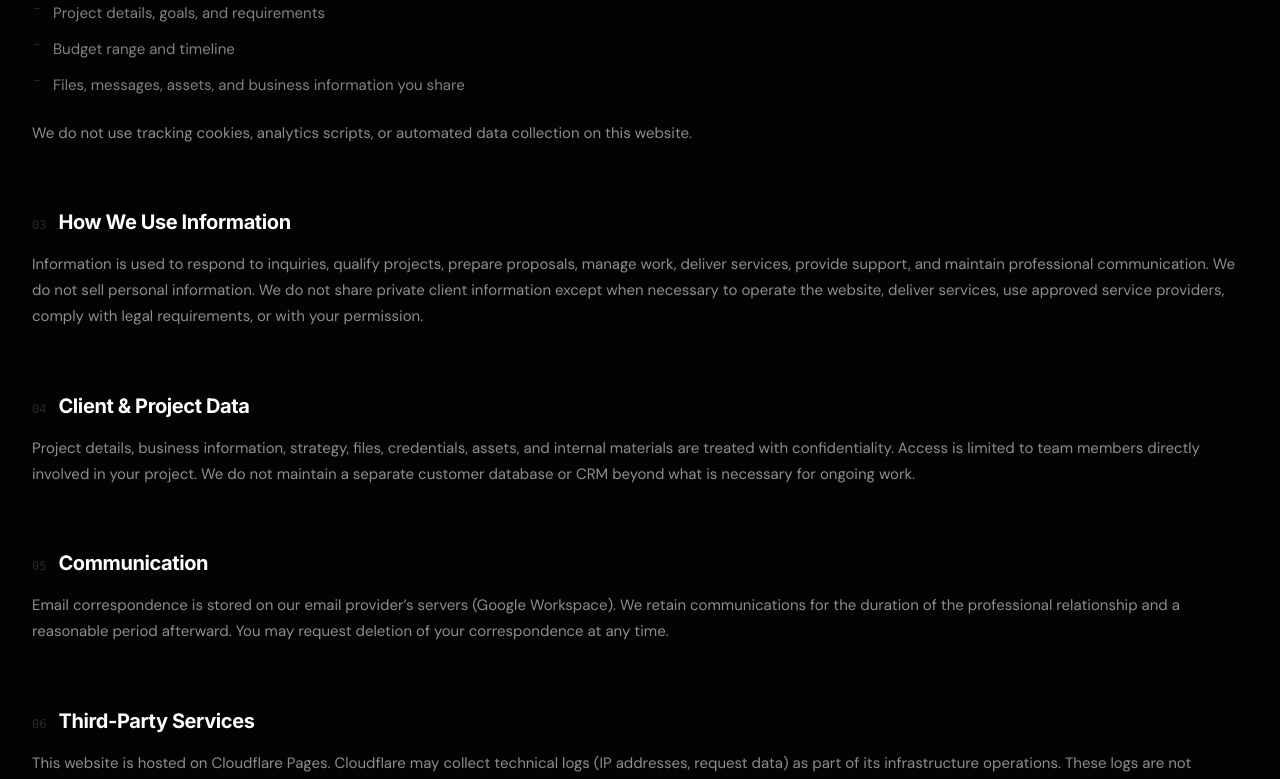
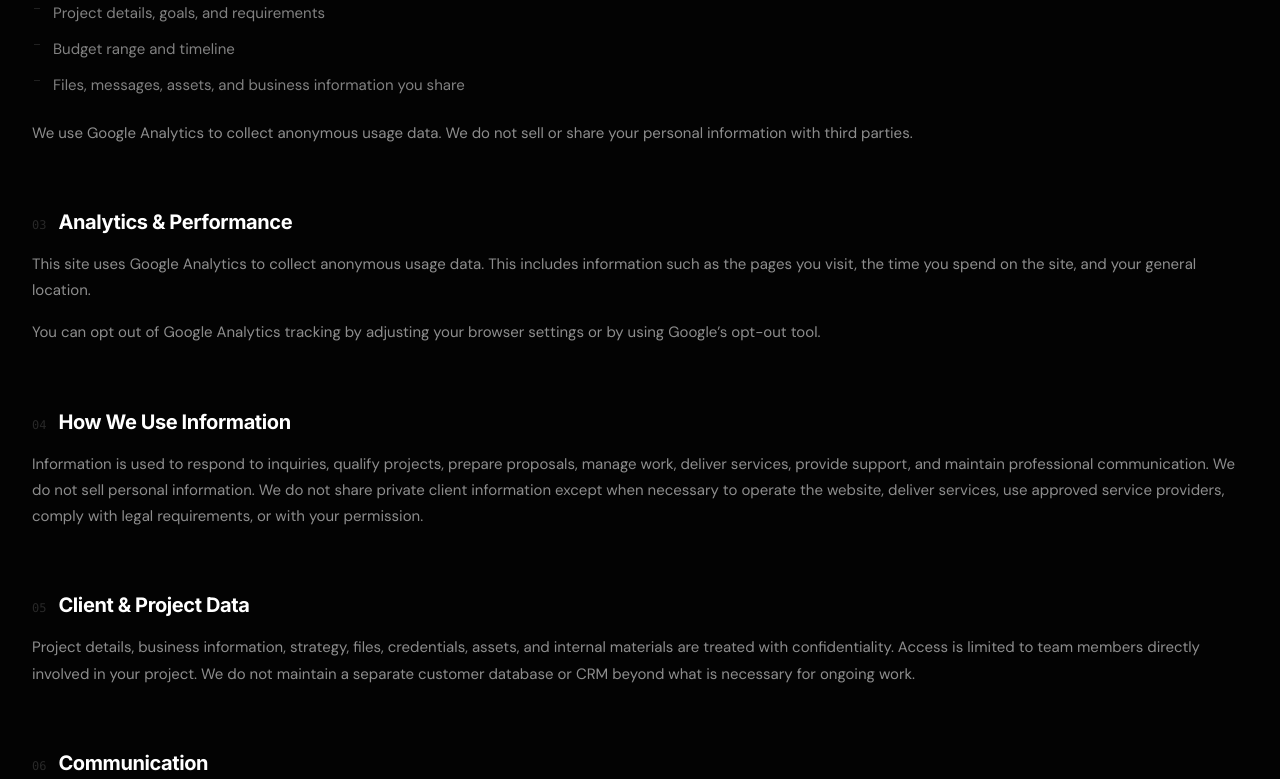
Before and after one commit to ethanhunthere/malera, a Next.js app: page /privacy in a window 1280 px wide. Shown: the part 820-1599 px from the top of the page. Built offline with nearby package versions, Linux system fonts and the light colour scheme.

Commit message:
privacy: add analytics section and update data collection statement

```diff
--- a/app/privacy/page.tsx
+++ b/app/privacy/page.tsx
@@ -53,8 +53,25 @@ const sections = [
           <li>Files, messages, assets, and business information you share</li>
         </ul>
         <p>
-          We do not use tracking cookies, analytics scripts, or automated data
-          collection on this website.
+          We use Google Analytics to collect anonymous usage data. We do not
+          sell or share your personal information with third parties.
+        </p>
+      </>
+    ),
+  },
+  {
+    id: "analytics",
+    label: "Analytics & Performance",
+    body: (
+      <>
+        <p>
+          This site uses Google Analytics to collect anonymous usage data.
+          This includes information such as the pages you visit, the time you
+          spend on the site, and your general location.
+        </p>
+        <p>
+          You can opt out of Google Analytics tracking by adjusting your browser
+          settings or by using Google&rsquo;s opt-out tool.
         </p>
       </>
     ),
```
